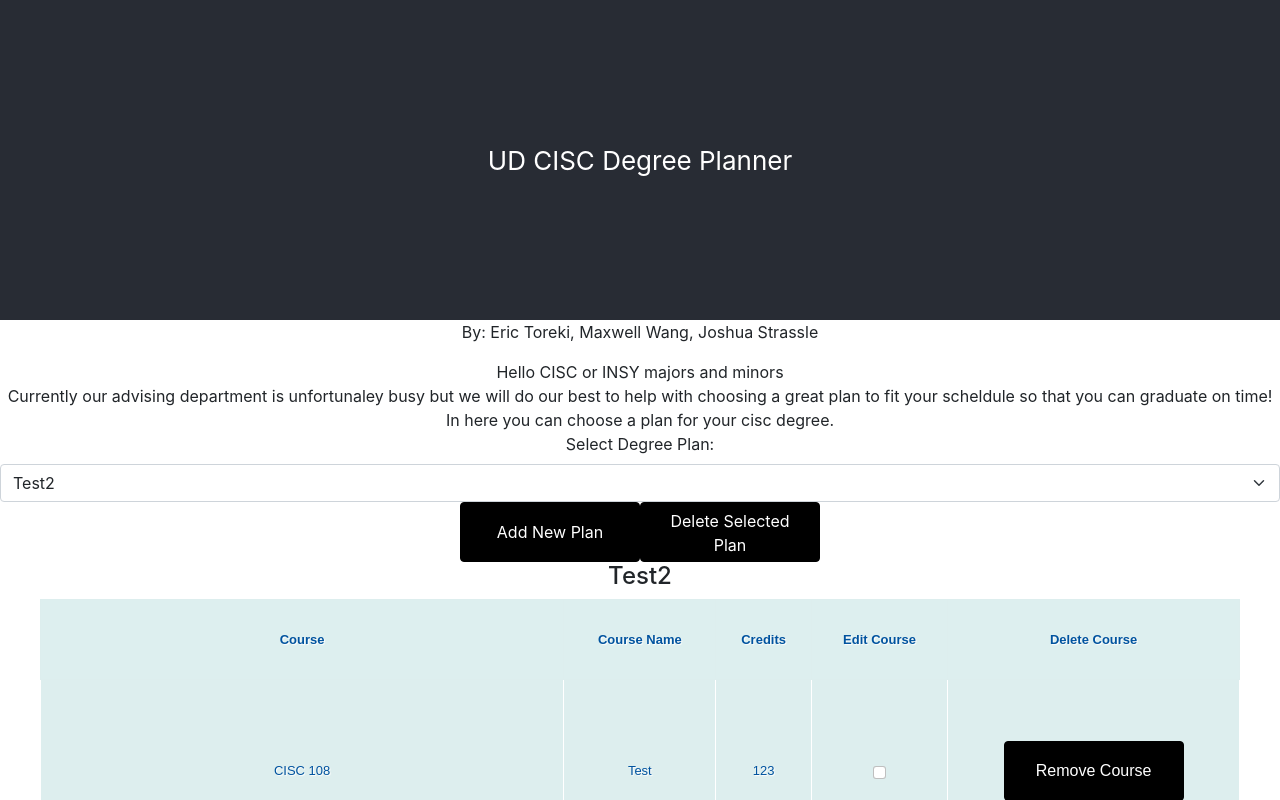
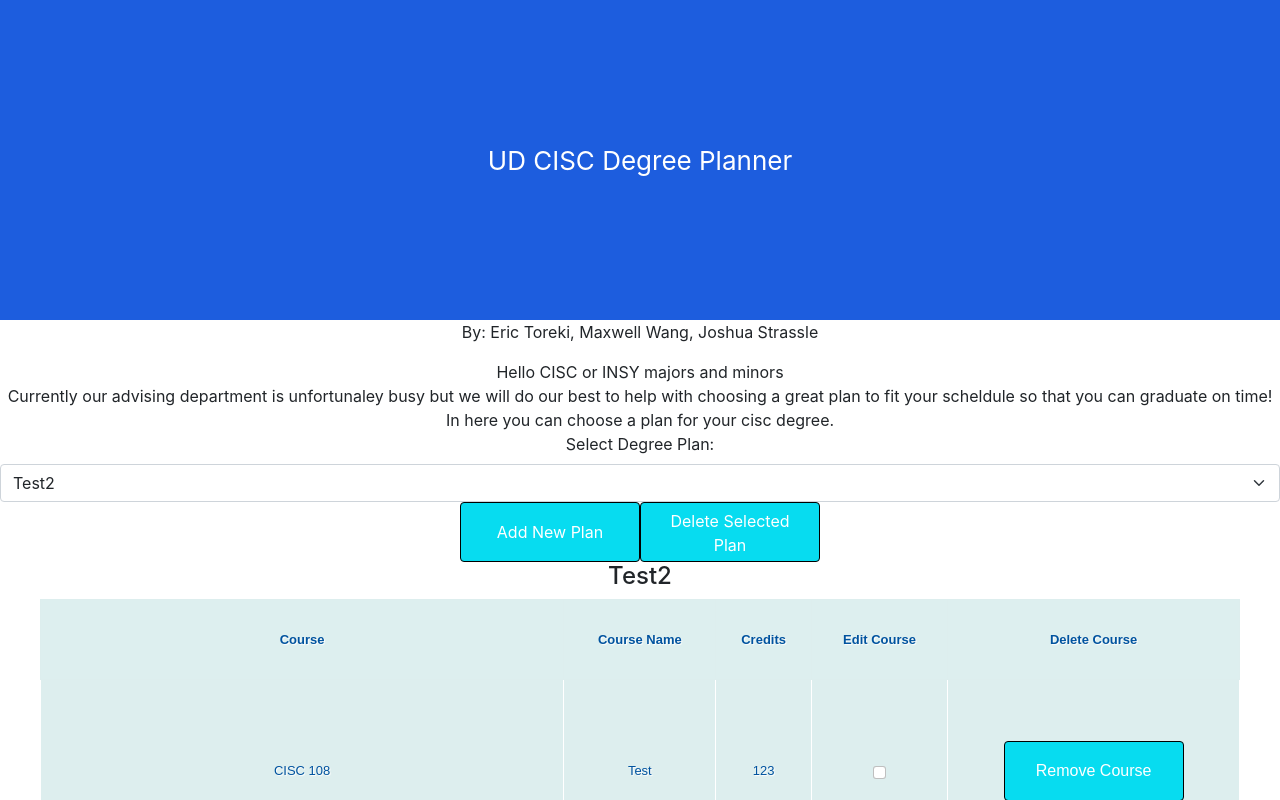
Before and after one commit to UD-CISC275-S22/cis-scheduler-team-007, a React (Create React App) app: page / in a window 1280 px wide. Shown: the top 800 px of the page. Built offline with nearby package versions, Linux system fonts and the light colour scheme.

Commit message:
changed styling in buttons

```diff
--- a/src/App.css
+++ b/src/App.css
@@ -15,7 +15,7 @@
 
 .App-header {
     width: 100%;
-    background-color: #282c34;
+    background-color: #1d5dde;
     min-height: 40vh;
     display: flex;
     flex-direction: column;
@@ -73,7 +73,7 @@
     width: 180px;
     height: 60px;
     cursor: pointer;
-    background: black;
+    background: rgb(7, 220, 240);
     border: 1px solid #000000;
     outline: none;
     transition: 0.5s ease-in-out;
```
